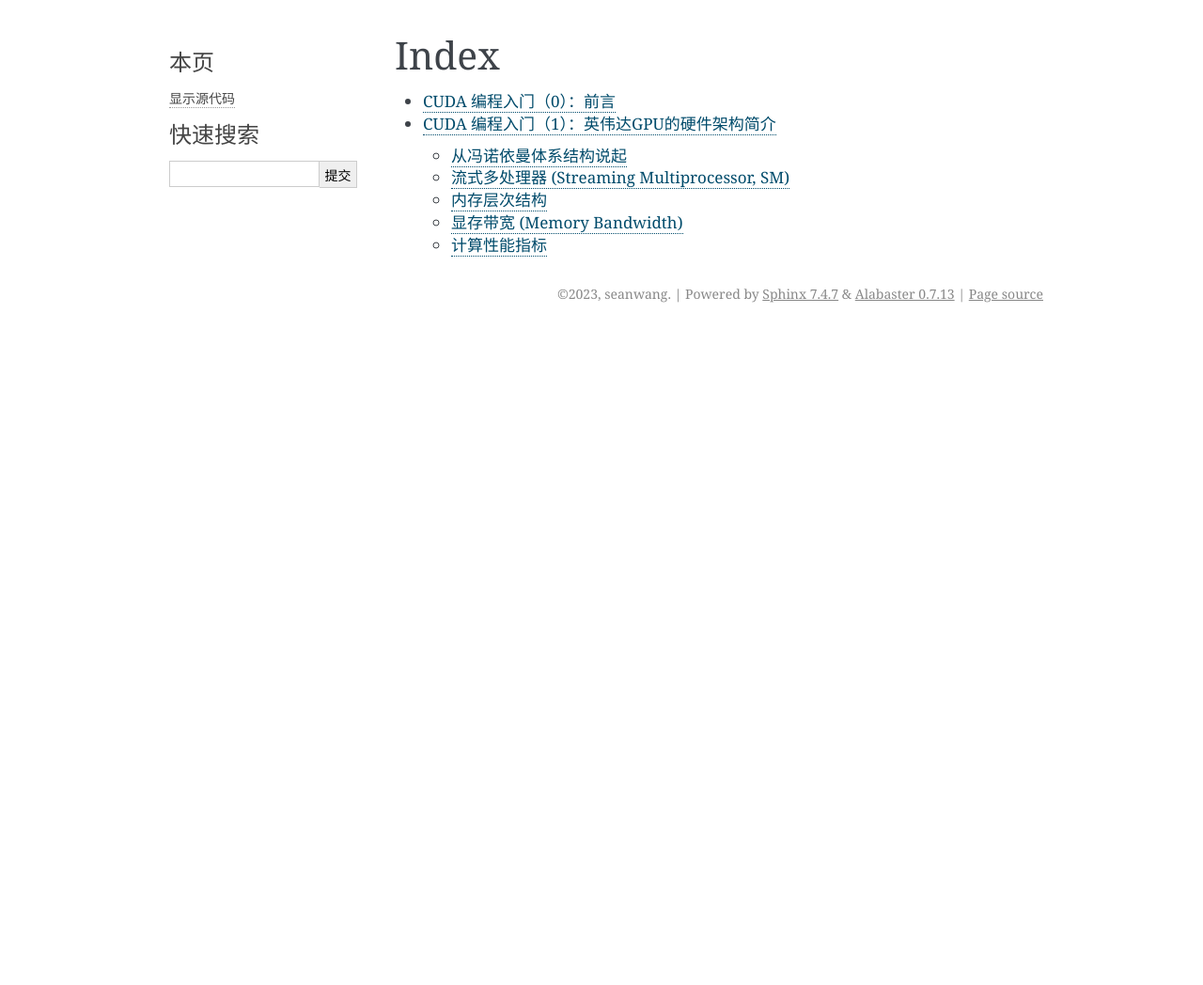
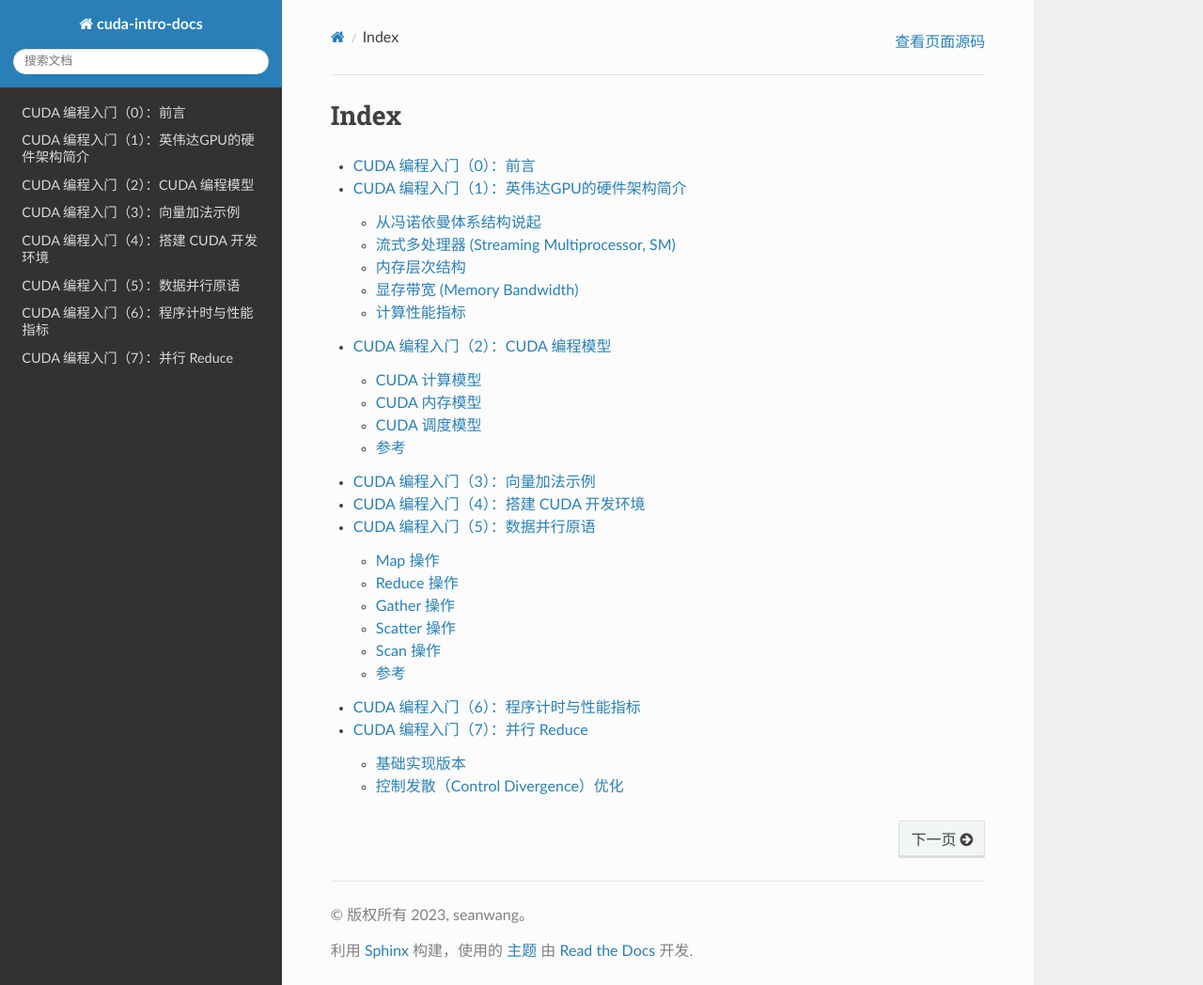
Before and after one commit to SeanWangJS/cuda-intro-docs, a Sphinx documentation site: the page built from docs/source/index.md, in a window 1280 px wide and 1048 px high. Shown: the whole window at 94% size. Built offline with Sphinx 7.4.7 and the Read the Docs theme 2.0.0, drawn with Linux system fonts in a browser that asks for light colours; some of the changed lines change nothing that is shown.

Commit message:
migrate to this repo

````diff
--- /dev/null
+++ b/docs/source/02_cuda_programming_model/02_cuda_programming_model.md
@@ -0,0 +1,39 @@
+# CUDA 编程入门（2）：CUDA 编程模型
+
+CUDA 的全称是 Compute Unified Device Architecture，它是建立在英伟达 GPU 硬件架构之上的并行计算平台和编程模型。
+
+## CUDA 计算模型
+
+CUDA 计算模型是对 GPU 运算单元的抽象，它是一种分层次的计算结构，其中最基本的计算单位是**线程** (Thread)，从逻辑上来讲，每个 thread 可以负责计算任务的一部分，比如向量相加任务中的元素相加、矩阵乘法任务中的行列相乘等等。于是，通过 thread，我们可以将一个大的计算任务分解成多个小的计算任务，以更加细粒度的方式来调度，从而实现高效的并行计算。
+
+Thread 的物理执行单元就是流处理器(SP)，也就是说，每个 thread 都会被分配到一个 SP 执行，具体的调度过程是用户不可见的，由 CUDA 来完成。比 thread 更高一层的计算结构是**块**(block)，由多个 thread 组成，它被分配到流式多处理器(SM)。
+
+这里我们可以看到，物理设备 SP 和 SM 的关系刚好就对应到 thread 和 block，每个 SM 包含多个 SP，每个 block 也包含多个 thread。由于不同硬件架构的 GPU，每个 SM 中的 SP 数量是不一样的，如果直接基于硬件进行编程，则需要开发者在开发过程中考虑到不同硬件情况下的资源分配问题，这显然不是一项简单的工作。而经过 CUDA 这层抽象，开发者只需要申请 thread 即可，具体的调度则交给 CUDA，极大的简化了并行程序的开发难度。
+
+在 block 之上，还有一层**网格**(grid)，它由多个 block 组成。通过 thread，block 和 grid 这三层抽象，用户可以根据实际的需求来组织并行计算任务，从而高效地实现相关算法。
+
+最后还需要提及的是在 thread 和 block 之间，有一个被称为**线程束** (warp) 的重要概念。每个 warp 由 32 个 thread 组成，它是 CUDA 中的最小调度单位，也就是说，每个 warp 中的 32 个 thread 会被同时调度到一个 SM 中的 32 个 SP 上执行，这种调度方式也被称为 SIMT (Single Instruction Multiple Thread)。
+
+![](./02_compute_model_hierachy.png)
+
+上图比较形象的展示了 grid，block 和 thread 的关系，其中 grid 和 block 都是具有三个维度的结构，通过坐标可以定位到具体的 block 和 thread。
+
+## CUDA 内存模型
+
+从硬件层面来看，GPU的存储设备主要有寄存器文件，L1 缓存，L2 缓存和 HBM。而 CUDA 则把这些物理硬件抽象成了多种不同功能的逻辑内存。主要包括
+
+- 寄存器 (register)
+- 本地内存 (local memory)
+- 共享内存 (shared memory)
+- 全局内存 (global memory)
+- 常量内存 (constant memory)
+
+其中，register 和 local memory 是 thread 私有的，shared memory 由 block 内的所有 thread 共享，global memory 和 constant memory 则是 grid 内全局可见。
+
+register 实际就位于 SM 的 register file，因此具有最高的读写速度，shared memory 位于 SM 的片上内存，速度也相当快。而 global memory 则是 HBM 的软件抽象，相对于片上内存，具有较高的读写延迟。剩下的 local memory 和 constant memory 则是存储在 global memory 中，因此 local memory 和 global memory 的访问速度大致相当，但常量值一般会被缓存起来，所以 constant memory 的读取速度相对更快。
+
+## CUDA 调度模型
+
+
+
+## 参考
--- /dev/null
+++ b/docs/source/03_example_vector_add/03_example_vector_add.md
@@ -0,0 +1,105 @@
+# CUDA 编程入门（3）：向量加法示例
+
+前面的文章中，我们简单了解了 GPU 的硬件结构，以及建立在其之上的 CUDA 编程模型，现在，我们来通过一个简单的向量加法例子来展示如何使用 CUDA 的 C++ 扩展来开发一个并行计算程序。
+
+首先，从硬件层面来看，CUDA 程序涉及到 CPU 端和 GPU 端的执行过程，其中 CPU 端又被称为 Host，GPU 端又被称为 Device。一个标准的并行计算流程是：
+
+1. 在 Host 端申请内存空间，分配数据，将数据拷贝到 Device 端；
+2. 在 Device 端定义算法，也就是 cuda kernel 方法；
+3. 在 Host 端调用 kernel 方法，启动计算任务；
+4. 在 Host 端等待计算任务完成，将计算结果从 Device 端拷贝回 Host 端。
+
+下面的代码展示了一个完整的向量加法程序
+
+```cpp
+// main.cu
+
+#include <iostream>
+#include <cuda_runtime.h>
+
+// 定义每个block 中的 threads 数量
+#define BLOCK_SIZE 256
+
+__global__ void vectorAdd(const float* a,
+                          const float* b,
+                          const int n,
+                          float* c) {
+    int i = blockDim.x * blockIdx.x + threadIdx.x;
+    if (i < n) {
+        c[i] = a[i] + b[i];
+    }
+}
+
+int main(int argc, char** argv) {
+
+    // 数组大小
+    int n = 1<<20;
+    // 计算 block 数量
+    int numBlocks = (n + BLOCK_SIZE - 1) / BLOCK_SIZE;
+
+    // 分配 host 内存
+    size_t size = n * sizeof(float);
+    float* a = (float*)malloc(size);
+    float* b = (float*)malloc(size);
+    float* c = (float*)malloc(size);
+    float* c_ref = (float*)malloc(size); // host 端计算结果，用于验证测试
+
+    // 初始化 host 数组
+    for (int i = 0; i < n; i++) {
+        a[i] = rand() % 100;
+        b[i] = rand() % 100;
+    }
+
+    // 分配 device 内存
+    float *d_a, *d_b, *d_c;
+    cudaMalloc(&d_a, size);
+    cudaMalloc(&d_b, size);
+    cudaMalloc(&d_c, size);
+
+    // 将 host 数组拷贝到 device 内存
+    cudaMemcpy(d_a, a, size, cudaMemcpyHostToDevice);
+    cudaMemcpy(d_b, b, size, cudaMemcpyHostToDevice);
+
+    // 执行 kernel
+    vectorAdd<<<numBlocks, BLOCK_SIZE>>>(d_a, d_b, n, d_c);
+
+    // 同步 device
+    cudaDeviceSynchronize();
+
+    // 将结果拷贝到 host
+    cudaMemcpy(c, d_c, size, cudaMemcpyDeviceToHost);
+
+    // 验证结果
+    for (int i = 0; i < n; i++) {
+        c_ref[i] = a[i] + b[i];
+        if (c[i] != c_ref[i]) {
+            printf("Error: c[%d] = %f, c_ref[%d] = %f\n", i, c[i], i, c_ref[i]);
+            break;
+        }
+    }
+
+    // 释放内存
+    free(a);
+    free(b);
+    free(c);
+    free(c_ref);
+    cudaFree(d_a);
+    cudaFree(d_b);
+    cudaFree(d_c);
+
+}
+```
+
+这段代码有以下几点值得说明的地方：
+
+1. 运行在 Device 端的方法需要加 `__global__` 修饰符，以便编译器能够识别它是一个 kernel 方法；
+2. Device 端的内存分配由专门的 CUDA API 来完成，当然，在 CUDA 运行时中还定义了一系列相关方法。
+3. kernel 方法调用的标准语法是 `func<<<dimGrid, dimBlock>>>(args..)`，与普通方法不同的地方在于方法名后跟了一个由三个箭头括号包围的参数列表，也就是 `dimGrid` 和 `dimBlock`，这是传输给 CUDA 运行时的参数，用于指定 kernel 方法在设备上的启动配置，其中 `dimGrid` 指定了 block 的数量，`dimBlock` 指定了每个 block 中的 thread 数量，它们都有三个维度，分别对应 x, y, z 轴。在实际使用中，如果设置维度不足 3，则其他维度的值默认为 1，比如 `dimGrid = 10` 的实际含义是 `dimGrid = (10, 1, 1)`。
+
+如果要编译上述代码，需要使用英伟达开发的 nvcc 编译器，nvcc 是在安装 CUDA 时自带的，不需要额外安装。在 Linux 系统中，安装路径在 `/usr/local/cuda/bin`，在 Windows 系统中，默认安装路径在 `C:\Program Files\NVIDIA GPU Computing Toolkit\CUDA\v~\bin`。具体的编译命令为
+
+```bash
+nvcc main.cu -o main
+```
+
+因为 nvcc 编译器已经内置了 CUDA 相关库，所以在编译时不需要指定 CUDA 的头文件和库文件。
--- /dev/null
+++ b/docs/source/04_cuda_dev_env/04_cuda_dev_env.md
@@ -0,0 +1,103 @@
+# CUDA 编程入门（4）：搭建 CUDA 开发环境
+
+上一篇我们写了一个简单的小程序，使用一条命令就可以编译通过，但实际的项目结构要复杂得多，因此在本篇文章中，我们先介绍如何使用 VSCode 搭建一个 CMake 工程来进行 CUDA 开发，并集成 googletest 框架来做测试。
+
+首先，我们的项目结构如下
+
+```
+|.vscode/
+|--c_cpp_properties.json
+|include/
+|--vector_add.h
+|src/
+|--vector_add_kernel.cu
+|test/
+|--CMakeLists.txt
+|--test.cpp
+|CMakeLists.txt
+```
+
+这里的 `c_cpp_properties.json` 主要是用来指引 VSCode，使其能够识别在源码中 include 的头文件，即下面的 `includePath` 配置的路径
+
+```json
+{
+    "configurations": [
+        {
+            "name": "Win32",
+            "intelliSenseMode": "windows-msvc-x64",
+            "cStandard": "c17",
+            "cppStandard": "c++17",
+            "includePath": [
+                "C:/Program Files/NVIDIA GPU Computing Toolkit/CUDA/v11.7/include",
+                "${workspaceRoot}/include",
+                "C:/ProgramData/googletest/include"
+            ]
+        }
+    ],
+    "version": 4
+}
+```
+
+主文件夹下的 CMakeLists.txt 内容如下
+
+```CMake
+cmake_minimum_required(VERSION 3.10)
+
+project(vector_add LANGUAGES CXX)
+enable_language(CUDA)
+
+set(CMAKE_CXX_STANDARD 11)
+
+find_package(CUDA REQUIRED)
+
+file(GLOB_RECURSE CPP_SOURCES ${PROJECT_SOURCE_DIR}/src/*.cu ${PROJECT_SOURCE_DIR}/src/*.cpp)
+
+add_library(${PROJECT_NAME} ${CPP_SOURCES})
+
+target_include_directories(${PROJECT_NAME} PUBLIC ${CMAKE_SOURCE_DIR}/include)
+
+add_subdirectory(test)
+enable_testing()
+```
+
+这里我们使用了 `file(GLOB_RECURSE CPP_SOURCES ${PROJECT_SOURCE_DIR}/src/*.cu ${PROJECT_SOURCE_DIR}/src/*.cpp)` 来自动扫描 src 目录下的所有 .cu 和 .cpp 文件，然后将其作为源文件添加到工程中。
+
+通过 `add_library`，我们将 src 目录下的源文件编译成一个静态库，然后通过 `target_include_directories` 将 include 目录添加到工程中，这样 src 目录下的源文件就可以使用 include 目录下的头文件了。
+
+最后，我们通过 `add_subdirectory` 来添加 test 目录，这样 test 目录下的 CMakeLists.txt 就会被执行。
+
+test 目录下的 CMakeLists.txt 内容如下
+
+```CMake
+cmake_minimum_required(VERSION 3.10)
+
+project(test LANGUAGES CXX)
+
+find_package(GTest REQUIRED)
+
+add_executable(test_vector_add test.cpp)
+
+target_include_directories(test_vector_add PUBLIC ${GTEST_INCLUDE_DIRS} ${PROJECT_INCLUDE_DIR})
+target_link_libraries(test_vector_add ${GTEST_LIBRARIES} vector_add)
+```
+
+这里我们通过 `find_package(GTest REQUIRED)` 来查找 googletest 框架，使用 `add_executable` 将 test.cpp 添加为可执行文件，然后通过 `target_include_directories` 将 googletest 的头文件和本项目的头文件添加到工程中，通过 `target_link_libraries` 将 googletest 的库文件链接到 test_vector_add 可执行文件中。
+
+以上就是整个项目的 CMake 配置，其他代码这里就不赘述了，完整的项目可以在 [GitLab](https://gitlab.com/cuda_exercise/vector-add) 找到。下面我们给出 CMake 的编译过程
+
+```shell
+mkdir build
+cd build
+cmake .. -DGTEST_LIBRARY=~/googletest/lib/gtest.lib -DGTEST_INCLUDE_DIR=~/googletest/include -DGTEST_MAIN_LIBRARY=~/googletest/lib/gtest_main.lib
+cmake --build .
+```
+
+由于 googletest 属于外部框架，所以我们需要给 CMake 传入 googletest 的路径来确保 CMake 能够找到 googletest。
+
+最后提一下在 Windows 平台使用 googletest 可能会遇到的问题，在默认情况下，VS 动态的链接 C 运行库，而 googletest 是静态链接的，因此会出现类似以下的链接错误
+
+```
+...error LNK2038: mismatch detected for ‘RuntimeLibrary’: value ‘MTd_StaticDebug’ doesn't match value ‘MDd_DynamicDebug’ in...
+```
+
+为此，官方的解决方案是在编译 googletest 框架时，在 CMake 命令中添加参数 `-Dgtest_force_shared_crt=ON`。
--- /dev/null
+++ b/docs/source/05_parallel_primitive/05_parallel_primitive.md
@@ -0,0 +1,35 @@
+# CUDA 编程入门（5）：数据并行原语
+
+所谓的数据并行原语是一系列最基础的并行计算模式，通过对这些并行原语的合理组合，我们可以构建更加复杂的并行算法，本篇文章我们将对这些并行模式进行简单介绍。
+
+## Map 操作
+
+Map 操作就是让多个处理核心对输入的每个元素应用同一个函数，从而得到一个新的数组。在串行程序中，主要是通过循环遍历数组来实现，时间复杂度为 $\mathcal{O}(n)$ ，而在并行场景下，每个处理单元（thread）负责计算一个元素，因此理论上可以达到 $\mathcal{O}(1)$ 的时间复杂度。Map 操作的应用十分广泛，比如在张量运算中，张量加或乘一个标量，就可以看作是一个 Map 操作。
+
+![](./05_map.png)
+
+## Reduce 操作
+
+Reduce 操作是将一组数据通过某种运算缩减成一个值，比如对数组求和，求均值等。在这种情况下，多个处理单元需要协同工作，因此如何组织数据的访问和同步是一个值得深入研究的问题。
+
+![](./05_reduce.png)
+
+## Gather 操作
+
+Gather 操作有点向 Map 和 Reduce 的结合，它与 Map 的相似点是输出元素数量相同，与 Reduce 的相似点是每个输出元素都是由多个输入元素计算得到的。图中加粗的箭头就是元素的计算关系
+
+![](./05_gather.png)
+
+典型的卷积运算就可以使用 Gather 操作来进行并行处理。
+
+## Scatter 操作
+
+
+
+## Scan 操作
+
+
+
+## 参考
+
+* [Intro to Parallel Programming CUDA](https://www.youtube.com/playlist?list=PLnH7E0IG44jFfiQBd_Ov7FmYHq8SZx6r0)
--- /dev/null
+++ b/docs/source/06_timing_and_performance/06_timing_and_performance.md
@@ -0,0 +1,52 @@
+# CUDA 编程入门（6）：程序计时与性能指标
+
+既然我们专注于高性能计算，那么程序的运行时间就是一个非常值得关注的指标，在 CUDA 中，提供了很有用的 API 来帮助我们对程序在 Device 端的运行时间进行统计。下面的代码展示了如何来使用这些工具：
+
+```cpp
+void vectorAdd(const float *a,
+                const float *b,
+                const int n,
+                float* c) {
+
+    float *d_a, *d_b, *d_c;
+    cudaMalloc((void**)&d_a, n * sizeof(float));
+    cudaMalloc((void**)&d_b, n * sizeof(float));
+    cudaMalloc((void**)&d_c, n * sizeof(float));
+
+    cudaMemcpy(d_a, a, n * sizeof(float), cudaMemcpyHostToDevice);
+    cudaMemcpy(d_b, b, n * sizeof(float), cudaMemcpyHostToDevice);
+
+    int block_size = BLOCK_SIZE;
+    int grid_size = (n + block_size - 1) / block_size;
+
+    // 声明开始和结束事件
+    cudaEvent_t start, stop;
+    // 记录开始事件
+    cudaEventCreate(&start);
+    vector_add_kernel<<<grid_size, block_size>>>(d_a, d_b, n, d_c);
+    // 等待kernel执行完成
+    cudaDeviceSynchronize();
+    // 记录结束事件
+    cudaEventCreate(&stop);
+    // 计算事件时间差
+    float time = 0;
+    cudaEventElapsedTime(&time, start, stop);
+    printf("time: %f ms\n", time);
+    cudaMemcpy(c, d_c, n * sizeof(float), cudaMemcpyDeviceToHost);
+
+    cudaFree(d_a);
+    cudaFree(d_b);
+    cudaFree(d_c);
+
+}
+```
+
+CUDA API 记录时间的逻辑很简单，首先是声明了两个事件分别代表开始和结束，然后在 kernel 执行前后分别记录这两个事件，最后通过 `cudaEventElapsedTime` 计算时间差。值得注意的是 `cudaDeviceSynchronize()` 方法，它的作用是阻塞 Host 线程，直到 Device 端的 kernel 执行完成，因为 kernel 函数执行相对于 Host 线程来说是异步的。
+
+获得程序运行时间之后，我们就可以测量吞吐量来评估程序的性能，然后通过比较硬件的理论性能来评估程序的加速效率。吞吐量的计算公式为
+
+$$
+  T = \frac{N}{t}
+  $$
+
+其中 $N$ 表示程序运行过程中从内存中读写的数据量，通常以字节为单位，$t$ 表示程序运行时间，单位为秒。所以吞吐量的单位就是 `byte/s`，或者更常用的 `GBps`。比如上面的程序中，设 `n = 1<<25`，每个浮点数占 4 个字节，每次加法运算涉及 3 次内存操作（2次读取+1次写入），于是 `N = n x 4 x 3 = 0.375GB`，假如 kernel 的执行时间为 `2ms`，那么程序的吞吐量就是 `0.375GB / 2ms * 1000ms/s = 187.5GB/s`。
--- /dev/null
+++ b/docs/source/07_parallel_reduce/07_parallel_reduce.md
@@ -0,0 +1,98 @@
+# CUDA 编程入门（7）：并行 Reduce
+
+以数组求和为例，在序列式算法下，元素需要一个一个地被加起来，如果有 `N` 个元素，就需要 `N` 次加法。而在多核心条件下，我们需要结合 CUDA 的特性来设计算法以达成最佳的性能表现。
+
+## 基础实现版本
+
+首先考虑在无限多核心情况下，我们应该怎样组织计算资源。显然，与 Map 操作不同，Reduce 无法在 $\mathcal{O}(1)$ 的时间复杂度下完成操作，假设变量 `s` 为最终我们需要求得的数组和，如果采用多核心同时向 `s` 加上一个元素，那么得到的结果一定是不正确的。而为了得到正确的结果，我们需要对每次加法操作进行同步，也就是说，让每个计算核心争夺 `s` 的锁，完成运算之后再释放锁，这样一来，每个核心都能得到正确的结果，但是这种方式的时间复杂度就变成了 $\mathcal{O}(N)$，与序列式算法相同。
+
+为了避免每次加法都需要同步，我们可以采用一种树形结构的规约模式，如下图所示
+
+![](./07_tree_reduce.png)
+
+上图中的每个 stage，绿色的方框是参与运算的元素，可以看到，每个 stage 中，每个核心负责对相邻的两个元素求和，此时不需要任何同步，因为这里不需要一个全局的变量来存储求和结果。而每个 stage 之间需要同步操作，以确保当前 stage 的所有核心完成计算才进入下一个 stage，最终所有元素都被归约到了第一个元素位置上，这个元素就是我们需要的求和结果。
+
+现在回到 CUDA 中来，此时每个 thread 就是一个计算核心，我们可以将数组中的元素分配到 thread 上进行计算。考虑到每个 block 上的 thread 数量是有限的，因此对于较大型的数组我们还需要声明多个 block。于是，使用 CUDA 来进行并行 Reduce 的思路就是：1. 在每个 block 内部进行规约，2. 对所有 block 的规约结果再次规约。根据以上描述，我们给出步骤 1 的 kernel 方法代码如下
+
+```cpp
+template <typename T, int blockSize>
+__global__ void reduce_kernel_1(const T* data, const size_t n, T* result) {
+
+    int tid = threadIdx.x;
+    int globalId = threadIdx.x + blockIdx.x * blockDim.x;
+    if(globalId >= n) return;
+
+    __shared__ T sdata[blockSize];
+    sdata[tid] = data[globalId];
+    __syncthreads();
+
+    for (int s = 1; s < blockDim.x; s *= 2) {
+        if (tid % (2 * s) == 0) {
+            sdata[tid] += sdata[tid + s];
+        }
+        __syncthreads();
+    }
+
+    if (tid == 0) {
+        result[blockIdx.x] = sdata[0];
+    }
+}
+```
+
+我们对以上代码进行逐行解释：
+
+1. 参数 `data` 是输入数组，`n` 是数组大小，`result` 是输出结果，它的大小为 `blockSize`，其中的每个元素会存储一个 block 的规约结果。
+2. 首先获得当前 thread 在 block 中的索引 `tid`，以及当前需要处理元素在 `data` 中的全局索引 `globalId`。如果 `globalId` 超过了数组大小，则直接返回。
+3. 在共享内存中声明一个大小为 `blockSize` 的数组 `sdata`，并将当前 thread 负责的元素拷贝到共享内存中，再应用 `__syncthreads()` 来确保所有 thread 都完成拷贝。
+4. 开始 stage 循环，以 `s` 作为循环变量，在每个 stage 中，只有能被 `2 * s` 整除的 thread 才会参与计算，比如，当 `s = 1` 时，只有 `tid = 0, 2, 4, 6, ...` 的 thread 参与计算，当 `s = 2` 时，只有 `tid = 0, 4, 8, 12, ...` 的 thread 参与计算，以此类推。参与计算的两个元素位置为 `tid` 和 `tid + s`，计算结果被赋予 `tid` 所在位置。在两次 stage 之间，需要调用 `__syncthreads()` 同步方法确保当前 stage 的所有元素完成计算。由于每个 stage 之后，`s` 都会翻倍，因此总的 stage 数量为 $\log_2(blockSize)$。
+5. 所有 stage 完成后，最终规约结果被保存在了 `sdata[0]`，因此只需要 thread 0 将其拷贝到 `result` 中即可。
+
+## 控制发散（Control Divergence）优化
+
+
+
+
+
+
+<!-- 下面我们给出 host 端代码
+
+```cpp
+template <typename T>
+T reduce(T* data,
+         size_t n,
+         int type,
+         int numBlocks,
+         int numThreads) {
+    T* d_data;
+    T* d_result;
+    T* result;
+
+    cudaMalloc((void**)&d_data, sizeof(T) * n);
+    cudaMalloc((void**)&d_result, sizeof(T) * numBlocks);
+    result = (T*)malloc(sizeof(T) * numBlocks);
+
+    cudaMemcpy(d_data, data, sizeof(T) * n, cudaMemcpyHostToDevice);
+
+    cudaEvent_t start, stop;
+    cudaEventCreate(&start);
+    cudaEventCreate(&stop);
+
+    cudaEventRecord(start);
+
+    // call kernel function
+
+    cudaDeviceSynchronize();
+    cudaEventRecord(stop);
+
+    cudaMemcpy(result, d_result, sizeof(T) * numBlocks, cudaMemcpyDeviceToHost);
+    T sum = 0;
+    for(int i = 0; i < numBlocks; i++) {
+        sum += result[i];
+    }
+
+    return sum;
+}
+```
+
+在以上的代码中，Reduce 的第一步我们选择调用 kernel 方法解决，也就是使用 cuda 来进行并行规约，而第二步则为了简单起见直接在 host 端使用循环来完成。
+ -->
--- a/docs/source/conf.py
+++ b/docs/source/conf.py
@@ -23,7 +23,8 @@ language = 'zh_CN'
 # -- Options for HTML output -------------------------------------------------
 # https://www.sphinx-doc.org/en/master/usage/configuration.html#options-for-html-output
 
-html_theme = 'alabaster'
+# html_theme = 'alabaster'
+html_theme = 'sphinx_rtd_theme'
 html_static_path = ['_static']
 
 myst_enable_extensions = ["dollarmath"]
--- a/docs/source/index.md
+++ b/docs/source/index.md
@@ -3,4 +3,10 @@
 ```{toctree}
 00_intro/00_intro.md
 01_nvidia_hardware_intro/01_nvidia_hardware_intro.md
+02_cuda_programming_model/02_cuda_programming_model.md
+03_example_vector_add/03_example_vector_add.md
+04_cuda_dev_env/04_cuda_dev_env.md
+05_parallel_primitive/05_parallel_primitive.md
+06_timing_and_performance/06_timing_and_performance.md
+07_parallel_reduce/07_parallel_reduce.md
 ```
````
Also changed, not shown: docs/source/02_cuda_programming_model/02_compute_model_hierachy.png (added), docs/source/05_parallel_primitive/05_gather.png (added), docs/source/05_parallel_primitive/05_map.png (added), docs/source/05_parallel_primitive/05_reduce.png (added), docs/source/07_parallel_reduce/07_tree_reduce.png (added).
